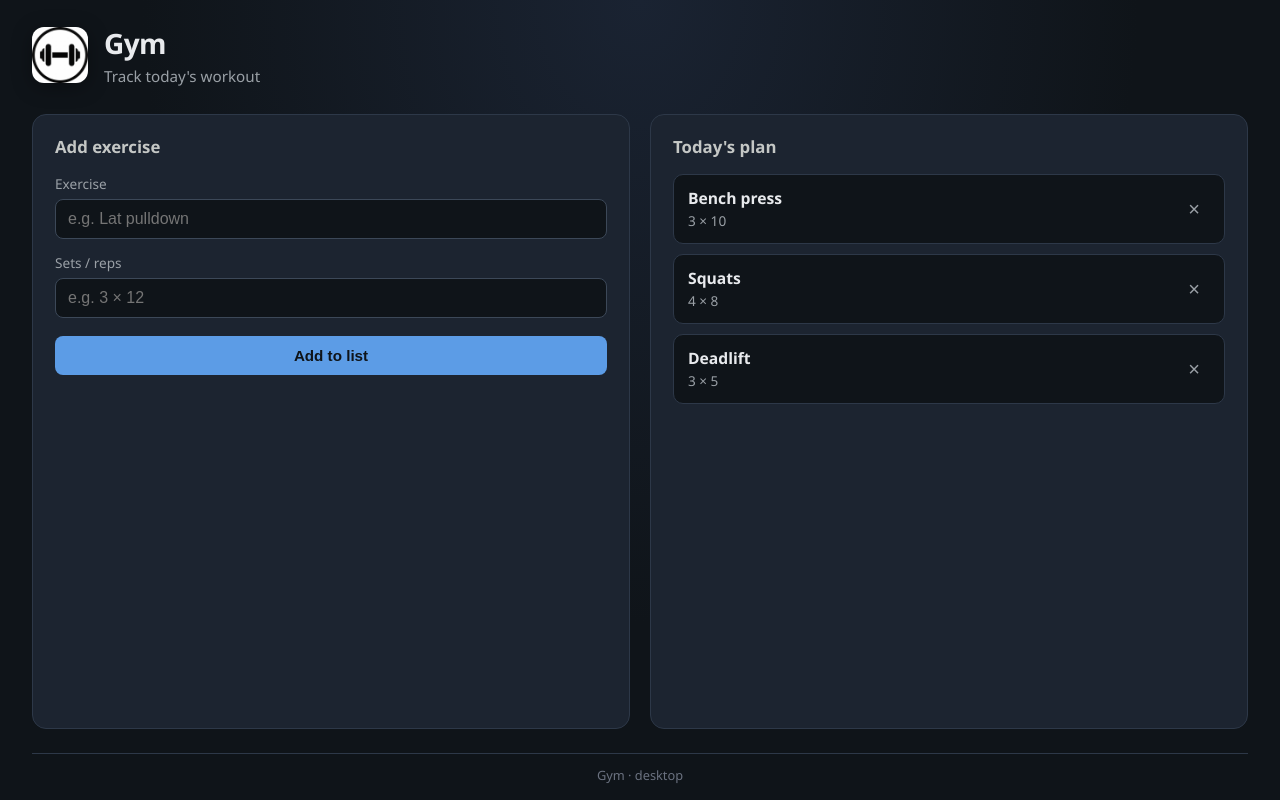
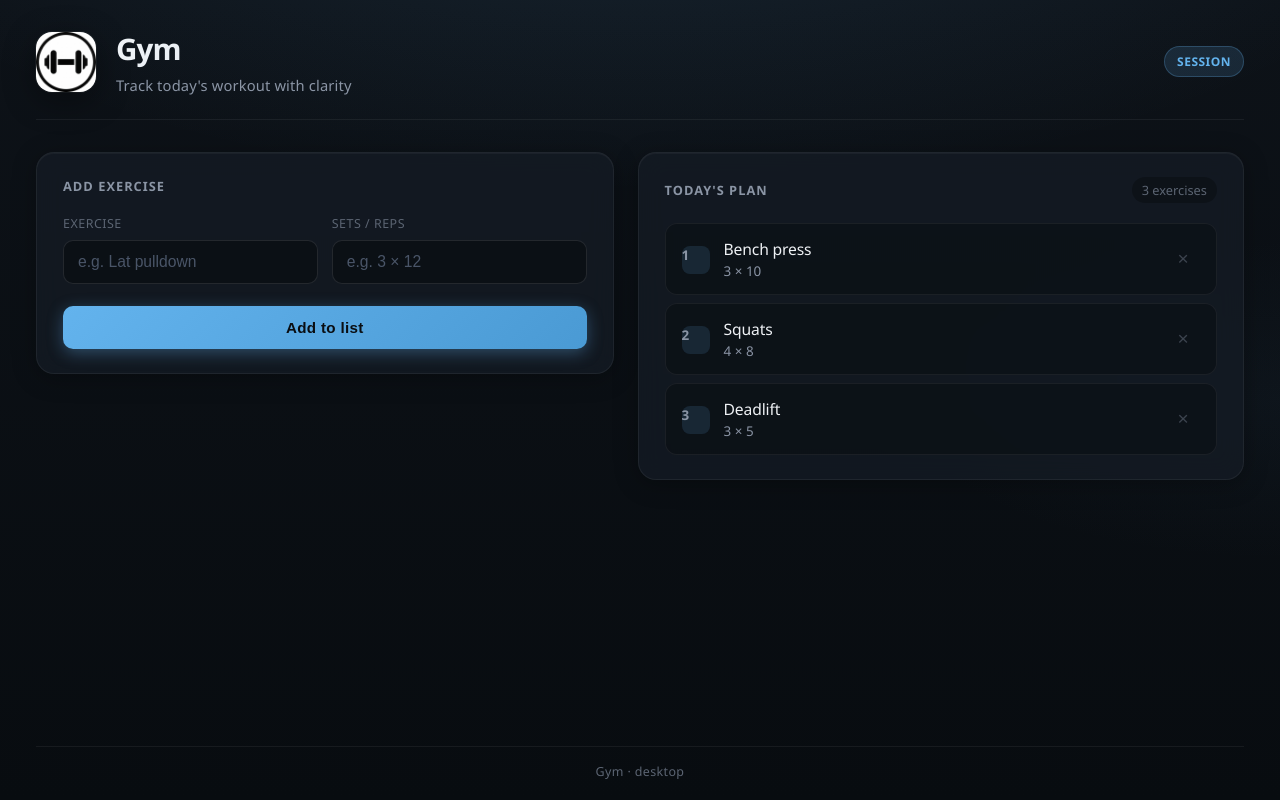
Before and after one commit to FahadAbdulQayyum/Gym, a React (Vite) app: page / in a window 1280 px wide. Built offline with nearby package versions, Linux system fonts and the light colour scheme; the HTML template or start-up script is replaced by a standard one.

Commit message:
Made another release to test

```diff
--- a/package.json
+++ b/package.json
@@ -1,6 +1,6 @@
 {
   "name": "gym-app",
-  "version": "1.0.1",
+  "version": "1.0.2",
   "description": "Simple Gym desktop app",
   "main": "electron/main.js",
   "private": true,
--- a/src/App.css
+++ b/src/App.css
@@ -1,110 +1,228 @@
 .app {
+  --accent: #63b3ed;
+  --accent-soft: rgba(99, 179, 237, 0.14);
+  --accent-glow: rgba(99, 179, 237, 0.45);
+  --surface: rgba(22, 28, 38, 0.72);
+  --surface-elevated: rgba(28, 36, 48, 0.88);
+  --border: rgba(255, 255, 255, 0.06);
+  --border-strong: rgba(255, 255, 255, 0.1);
+  --text-muted: #8b95a5;
+  --text-subtle: #5c6573;
+  --radius-lg: 18px;
+  --radius-md: 12px;
+  --radius-sm: 10px;
+  --shadow-card: 0 4px 24px rgba(0, 0, 0, 0.28), 0 1px 0 rgba(255, 255, 255, 0.04) inset;
+
   min-height: 100vh;
   display: flex;
   flex-direction: column;
-  padding: 24px 32px 16px;
-  background: radial-gradient(ellipse at top, #1a2332 0%, #0f1419 55%);
+  padding: 28px 36px 20px;
+  background:
+    radial-gradient(ellipse 120% 80% at 50% -20%, rgba(99, 179, 237, 0.12) 0%, transparent 55%),
+    radial-gradient(ellipse 60% 40% at 100% 50%, rgba(56, 89, 120, 0.08) 0%, transparent 50%),
+    linear-gradient(180deg, #0d1218 0%, #080c10 100%);
 }
 
 .header {
   display: flex;
   align-items: center;
-  gap: 16px;
-  margin-bottom: 28px;
+  gap: 20px;
+  margin-bottom: 32px;
+  padding-bottom: 24px;
+  border-bottom: 1px solid var(--border);
 }
 
 .logo {
-  width: 56px;
-  height: 56px;
-  border-radius: 12px;
+  width: 60px;
+  height: 60px;
+  border-radius: 16px;
   object-fit: cover;
-  box-shadow: 0 4px 20px rgba(0, 0, 0, 0.35);
+  box-shadow:
+    0 8px 32px rgba(0, 0, 0, 0.4),
+    0 0 0 1px rgba(255, 255, 255, 0.06);
+  transition: transform 0.35s var(--ease-out), box-shadow 0.35s var(--ease-out);
+}
+
+.logo:hover {
+  transform: translateY(-2px);
+  box-shadow:
+    0 12px 40px rgba(0, 0, 0, 0.45),
+    0 0 24px var(--accent-glow);
+}
+
+.header-text {
+  flex: 1;
 }
 
 .header h1 {
   margin: 0;
-  font-size: 1.75rem;
-  font-weight: 700;
-  letter-spacing: -0.02em;
+  font-size: 1.85rem;
+  font-weight: 650;
+  letter-spacing: -0.03em;
+  background: linear-gradient(135deg, #f0f4f8 0%, #a8b8c8 100%);
+  -webkit-background-clip: text;
+  -webkit-text-fill-color: transparent;
+  background-clip: text;
 }
 
 .subtitle {
-  margin: 4px 0 0;
-  color: #9aa0a6;
-  font-size: 0.95rem;
+  margin: 6px 0 0;
+  color: var(--text-muted);
+  font-size: 0.92rem;
+  font-weight: 450;
+  letter-spacing: 0.01em;
+}
+
+.header-badge {
+  padding: 6px 12px;
+  border-radius: 999px;
+  font-size: 0.75rem;
+  font-weight: 600;
+  letter-spacing: 0.04em;
+  text-transform: uppercase;
+  color: var(--accent);
+  background: var(--accent-soft);
+  border: 1px solid rgba(99, 179, 237, 0.25);
 }
 
 .main {
   flex: 1;
   display: grid;
-  grid-template-columns: 1fr 1fr;
-  gap: 20px;
+  grid-template-columns: 1fr 1.05fr;
+  gap: 24px;
+  align-items: start;
 }
 
 @media (max-width: 720px) {
+  .app {
+    padding: 20px 20px 16px;
+  }
+
   .main {
     grid-template-columns: 1fr;
+  }
+
+  .header-badge {
+    display: none;
   }
 }
 
 .card {
-  background: #1c2430;
-  border: 1px solid #2d3848;
-  border-radius: 14px;
-  padding: 20px 22px;
+  background: var(--surface);
+  backdrop-filter: blur(12px);
+  border: 1px solid var(--border);
+  border-radius: var(--radius-lg);
+  padding: 24px 26px;
+  box-shadow: var(--shadow-card);
+  transition: border-color 0.25s ease, box-shadow 0.25s ease;
+}
+
+.card:hover {
+  border-color: var(--border-strong);
+}
+
+.card-header {
+  display: flex;
+  align-items: center;
+  justify-content: space-between;
+  margin-bottom: 20px;
 }
 
 .card h2 {
-  margin: 0 0 16px;
-  font-size: 1.05rem;
+  margin: 0;
+  font-size: 0.8rem;
   font-weight: 600;
-  color: #c4c7c5;
+  letter-spacing: 0.08em;
+  text-transform: uppercase;
+  color: var(--text-muted);
+}
+
+.card-count {
+  font-size: 0.8rem;
+  font-weight: 500;
+  color: var(--text-subtle);
+  padding: 4px 10px;
+  border-radius: 999px;
+  background: rgba(0, 0, 0, 0.25);
 }
 
 .form {
   display: flex;
   flex-direction: column;
+  gap: 18px;
+}
+
+.form-row {
+  display: grid;
+  grid-template-columns: 1fr 1fr;
   gap: 14px;
+}
+
+@media (max-width: 480px) {
+  .form-row {
+    grid-template-columns: 1fr;
+  }
 }
 
 .form label {
   display: flex;
   flex-direction: column;
-  gap: 6px;
-  font-size: 0.85rem;
-  color: #9aa0a6;
+  gap: 8px;
+  font-size: 0.78rem;
+  font-weight: 500;
+  letter-spacing: 0.04em;
+  text-transform: uppercase;
+  color: var(--text-subtle);
 }
 
 .form input {
-  padding: 10px 12px;
-  border-radius: 8px;
-  border: 1px solid #3c4858;
-  background: #0f1419;
-  color: #e8eaed;
-  font-size: 1rem;
+  padding: 12px 14px;
+  border-radius: var(--radius-sm);
+  border: 1px solid var(--border-strong);
+  background: rgba(8, 12, 16, 0.6);
+  color: #eef1f4;
+  font-size: 0.98rem;
+  transition: border-color 0.2s ease, box-shadow 0.2s ease, background 0.2s ease;
+}
+
+.form input::placeholder {
+  color: #4a5568;
+}
+
+.form input:hover {
+  border-color: rgba(255, 255, 255, 0.14);
 }
 
 .form input:focus {
   outline: none;
-  border-color: #5c9ce6;
-  box-shadow: 0 0 0 2px rgba(92, 156, 230, 0.25);
+  border-color: var(--accent);
+  background: rgba(8, 12, 16, 0.85);
+  box-shadow: 0 0 0 3px var(--accent-soft);
 }
 
 .form button[type='submit'] {
   margin-top: 4px;
-  padding: 11px 16px;
+  padding: 13px 20px;
   border: none;
-  border-radius: 8px;
-  background: #5c9ce6;
-  color: #0f1419;
-  font-weight: 600;
+  border-radius: var(--radius-sm);
+  background: linear-gradient(135deg, #63b3ed 0%, #4a9ad4 100%);
+  color: #0a0e12;
+  font-weight: 650;
   font-size: 0.95rem;
+  letter-spacing: 0.02em;
   cursor: pointer;
-  transition: background 0.15s ease;
+  box-shadow: 0 4px 16px rgba(99, 179, 237, 0.35);
+  transition: transform 0.2s var(--ease-out), box-shadow 0.2s ease, filter 0.2s ease;
 }
 
 .form button[type='submit']:hover {
-  background: #7ab0ec;
+  filter: brightness(1.08);
+  box-shadow: 0 6px 24px rgba(99, 179, 237, 0.45);
+  transform: translateY(-1px);
+}
+
+.form button[type='submit']:active {
+  transform: translateY(0);
 }
 
 .list {
@@ -113,61 +231,104 @@
   padding: 0;
   display: flex;
   flex-direction: column;
-  gap: 10px;
+  gap: 8px;
 }
 
 .list li {
   display: flex;
   align-items: center;
-  justify-content: space-between;
-  gap: 12px;
-  padding: 12px 14px;
-  background: #0f1419;
-  border-radius: 10px;
-  border: 1px solid #2d3848;
+  gap: 14px;
+  padding: 14px 16px;
+  background: rgba(8, 12, 16, 0.5);
+  border-radius: var(--radius-md);
+  border: 1px solid var(--border);
+  animation: list-in 0.4s var(--ease-out) both;
+  transition: background 0.2s ease, border-color 0.2s ease, transform 0.2s var(--ease-out);
+}
+
+.list li:hover {
+  background: rgba(12, 18, 24, 0.7);
+  border-color: var(--border-strong);
+}
+
+.list-index {
+  flex-shrink: 0;
+  width: 28px;
+  height: 28px;
+  display: flex;
+  align-items: center;
+  justify-content: center;
+  border-radius: 8px;
+  font-size: 0.75rem;
+  font-weight: 650;
+  color: var(--accent);
+  background: var(--accent-soft);
+}
+
+.list-content {
+  flex: 1;
+  min-width: 0;
 }
 
 .list li strong {
   display: block;
   font-size: 0.98rem;
+  font-weight: 550;
+  letter-spacing: -0.01em;
 }
 
 .list li span {
-  font-size: 0.85rem;
-  color: #9aa0a6;
+  display: block;
+  margin-top: 2px;
+  font-size: 0.84rem;
+  color: var(--text-muted);
+  font-variant-numeric: tabular-nums;
 }
 
 .remove {
   flex-shrink: 0;
-  width: 32px;
-  height: 32px;
+  width: 34px;
+  height: 34px;
   border: none;
-  border-radius: 8px;
+  border-radius: var(--radius-sm);
   background: transparent;
-  color: #9aa0a6;
-  font-size: 1.25rem;
+  color: var(--text-subtle);
+  font-size: 1.2rem;
   line-height: 1;
   cursor: pointer;
-  transition: background 0.15s ease, color 0.15s ease;
+  opacity: 0.6;
+  transition: opacity 0.2s ease, background 0.2s ease, color 0.2s ease;
+}
+
+.list li:hover .remove {
+  opacity: 1;
 }
 
 .remove:hover {
-  background: #3d2a2a;
+  background: rgba(242, 139, 130, 0.12);
   color: #f28b82;
 }
 
 .empty {
   margin: 0;
-  color: #9aa0a6;
-  font-size: 0.95rem;
+  padding: 32px 16px;
+  text-align: center;
+  color: var(--text-muted);
+  font-size: 0.92rem;
+  line-height: 1.5;
+  border-radius: var(--radius-md);
+  border: 1px dashed var(--border-strong);
+  background: rgba(0, 0, 0, 0.15);
 }
 
 .footer {
-  margin-top: 24px;
-  padding-top: 12px;
-  border-top: 1px solid #2d3848;
-  font-size: 0.8rem;
-  color: #6b7280;
+  margin-top: 28px;
+  padding-top: 16px;
+  border-top: 1px solid var(--border);
+  font-size: 0.78rem;
+  font-weight: 500;
+  letter-spacing: 0.03em;
+  color: var(--text-subtle);
   text-align: center;
 }
 
@@ -177,57 +338,70 @@
   align-items: center;
   justify-content: space-between;
   gap: 12px;
-  margin-bottom: 20px;
-  padding: 14px 18px;
-  border-radius: 12px;
-  border: 1px solid #3d5a80;
-  background: #1e3a5f;
-  color: #e8eaed;
+  margin-bottom: 24px;
+  padding: 16px 20px;
+  border-radius: var(--radius-md);
+  border: 1px solid rgba(99, 179, 237, 0.3);
+  background: linear-gradient(135deg, rgba(30, 58, 95, 0.9) 0%, rgba(22, 36, 56, 0.95) 100%);
+  color: #eef1f4;
+  box-shadow: 0 4px 20px rgba(0, 0, 0, 0.2);
 }
 
 .update-banner p {
   margin: 0;
-  font-size: 0.95rem;
+  font-size: 0.92rem;
 }
 
 .update-banner--ready {
-  border-color: #4a7c59;
-  background: #1a3328;
+  border-color: rgba(72, 187, 120, 0.35);
+  background: linear-gradient(135deg, rgba(26, 51, 40, 0.95) 0%, rgba(18, 32, 28, 0.98) 100%);
 }
 
 .update-banner--error {
-  border-color: #8b4049;
-  background: #3d2228;
+  border-color: rgba(245, 101, 101, 0.35);
+  background: linear-gradient(135deg, rgba(61, 34, 40, 0.95) 0%, rgba(40, 24, 28, 0.98) 100%);
 }
 
 .update-progress {
   flex: 1 1 100%;
-  height: 6px;
-  border-radius: 3px;
-  background: #0f1419;
+  height: 4px;
+  border-radius: 2px;
+  background: rgba(0, 0, 0, 0.35);
   overflow: hidden;
 }
 
 .update-progress__bar {
   height: 100%;
-  border-radius: 3px;
-  background: #5c9ce6;
-  transition: width 0.2s ease;
+  border-radius: 2px;
+  background: linear-gradient(90deg, #63b3ed, #90cdf4);
+  transition: width 0.25s var(--ease-out);
 }
 
 .update-install {
   flex-shrink: 0;
-  padding: 8px 14px;
+  padding: 9px 16px;
   border: none;
-  border-radius: 8px;
-  background: #5c9ce6;
-  color: #0f1419;
-  font-weight: 600;
-  font-size: 0.9rem;
+  border-radius: var(--radius-sm);
+  background: linear-gradient(135deg, #63b3ed 0%, #4a9ad4 100%);
+  color: #0a0e12;
+  font-weight: 650;
+  font-size: 0.88rem;
   cursor: pointer;
-  transition: background 0.15s ease;
+  transition: filter 0.2s ease, transform 0.2s var(--ease-out);
 }
 
 .update-install:hover {
-  background: #7ab0ec;
+  filter: brightness(1.08);
+  transform: translateY(-1px);
 }
+
+@keyframes list-in {
+  from {
+    opacity: 0;
+    transform: translateY(6px);
+  }
+  to {
+    opacity: 1;
+    transform: translateY(0);
+  }
+}
--- a/src/App.jsx
+++ b/src/App.jsx
@@ -106,16 +106,20 @@ export default function App() {
 
       <header className="header">
         <img src={icon} alt="Gym" className="logo" />
-        <div>
+        <div className="header-text">
           <h1>Gym</h1>
-          <p className="subtitle">Track today&apos;s workout</p>
+          <p className="subtitle">Track today&apos;s workout with clarity</p>
         </div>
+        <span className="header-badge">Session</span>
       </header>
 
       <main className="main">
         <section className="card">
+          <div className="card-header">
             <h2>Add exercise</h2>
+          </div>
           <form className="form" onSubmit={addWorkout}>
+            <div className="form-row">
               <label>
                 Exercise
                 <input
@@ -134,19 +138,26 @@ export default function App() {
                   placeholder="e.g. 3 × 12"
                 />
               </label>
+            </div>
             <button type="submit">Add to list</button>
           </form>
         </section>
 
         <section className="card">
+          <div className="card-header">
             <h2>Today&apos;s plan</h2>
+            <span className="card-count">
+              {workouts.length} {workouts.length === 1 ? 'exercise' : 'exercises'}
+            </span>
+          </div>
           {workouts.length === 0 ? (
-            <p className="empty">No exercises yet. Add your first one above.</p>
+            <p className="empty">No exercises yet. Add your first one to begin today&apos;s session.</p>
           ) : (
             <ul className="list">
-              {workouts.map((item) => (
-                <li key={item.id}>
-                  <div>
+              {workouts.map((item, index) => (
+                <li key={item.id} style={{ animationDelay: `${index * 40}ms` }}>
+                  <span className="list-index">{index + 1}</span>
+                  <div className="list-content">
                     <strong>{item.name}</strong>
                     <span>{item.sets}</span>
                   </div>
--- a/src/index.css
+++ b/src/index.css
@@ -4,14 +4,25 @@
   box-sizing: border-box;
 }
 
+:root {
+  --font-sans: 'Segoe UI Variable', 'Segoe UI', system-ui, -apple-system, sans-serif;
+  --ease-out: cubic-bezier(0.22, 1, 0.36, 1);
+}
+
 body {
   margin: 0;
-  font-family: 'Segoe UI', system-ui, -apple-system, sans-serif;
-  background: #0f1419;
-  color: #e8eaed;
+  font-family: var(--font-sans);
+  background: #080c10;
+  color: #eef1f4;
   -webkit-font-smoothing: antialiased;
+  -moz-osx-font-smoothing: grayscale;
 }
 
 #root {
   min-height: 100vh;
 }
+
+::selection {
+  background: rgba(99, 179, 237, 0.35);
+  color: #fff;
+}
```
Also changed, not shown: 1 other file (tests, documents, lock files or other folders). Lines whose indentation alone changed are shown as unchanged.
